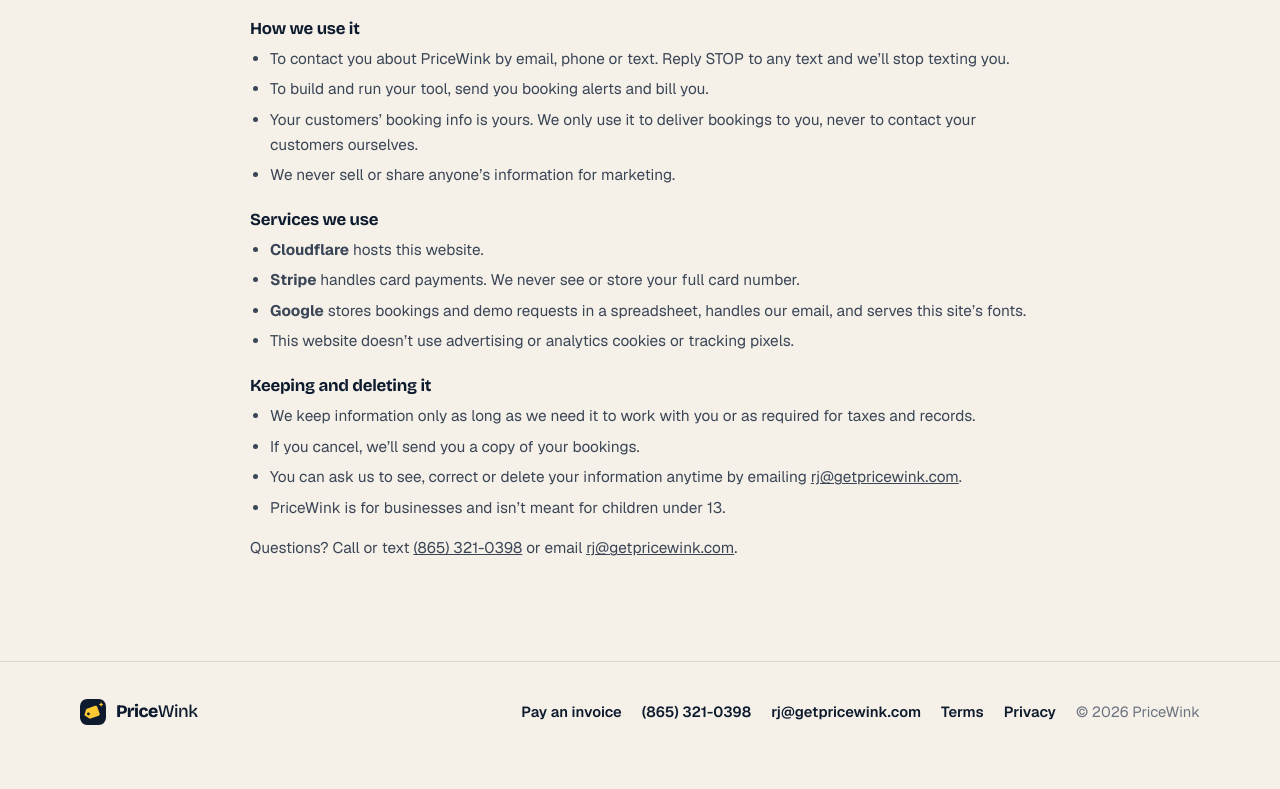
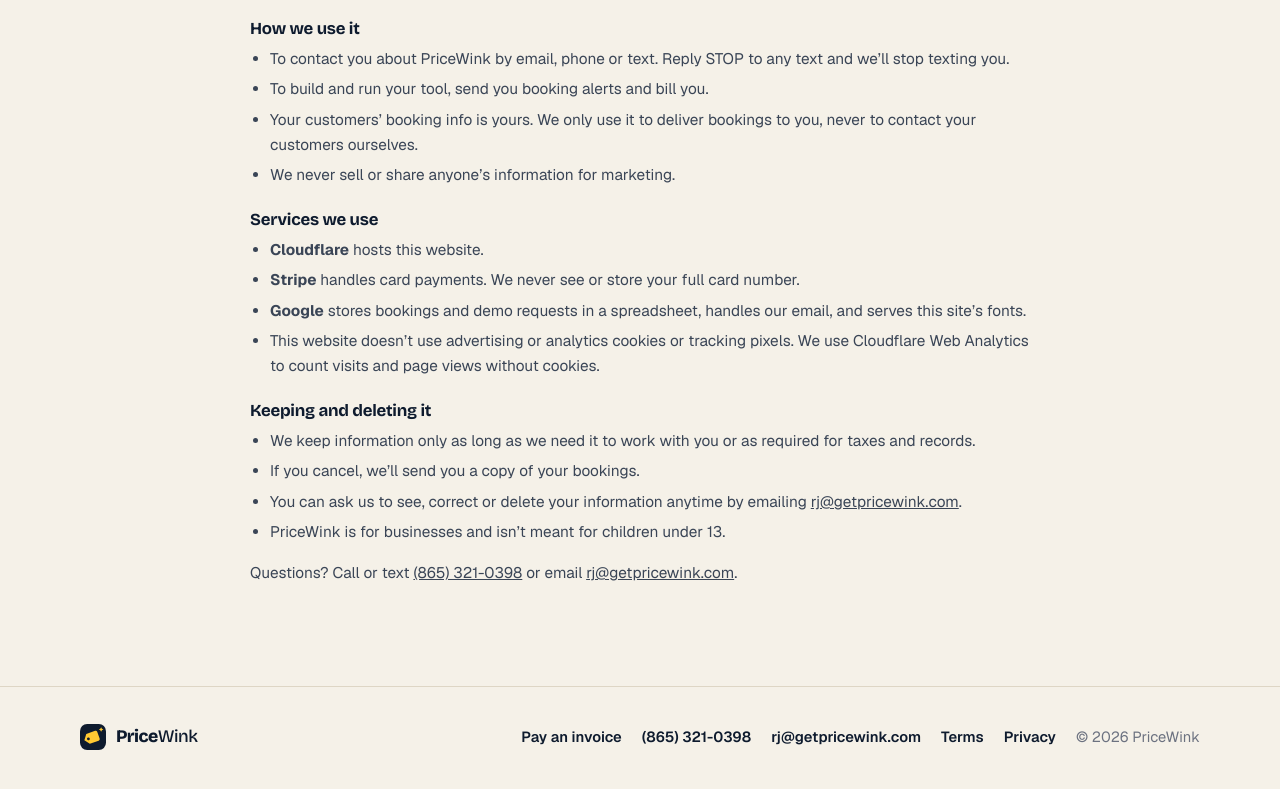
Before and after one commit to rydermansell/PriceWink, a plain HTML site: page index.html in a window 1280 px wide. Shown: the part 9139-9928 px from the top of the page. Drawn offline with nearby package versions, Linux system fonts and the light colour scheme.

Commit message:
Note cookie-free Cloudflare Web Analytics in privacy text
Also triggers the deployment that adds the Web Analytics snippet.

Co-Authored-By: Claude Opus 5.5 <noreply@anthropic.com>
Claude-Session: https://claude.ai/code/session_01UoHjmt2TZKAXXcTa5MQCAA

```diff
--- a/index.html
+++ b/index.html
@@ -849,7 +849,7 @@ html.intro .pi{display:flex;flex-direction:column;align-items:center;justify-con
       <li><b>Cloudflare</b> hosts this website.</li>
       <li><b>Stripe</b> handles card payments. We never see or store your full card number.</li>
       <li><b>Google</b> stores bookings and demo requests in a spreadsheet, handles our email, and serves this site’s fonts.</li>
-      <li>This website doesn’t use advertising or analytics cookies or tracking pixels.</li>
+      <li>This website doesn’t use advertising or analytics cookies or tracking pixels. We use Cloudflare Web Analytics to count visits and page views without cookies.</li>
     </ul>
     <h3>Keeping and deleting it</h3>
     <ul>
```
